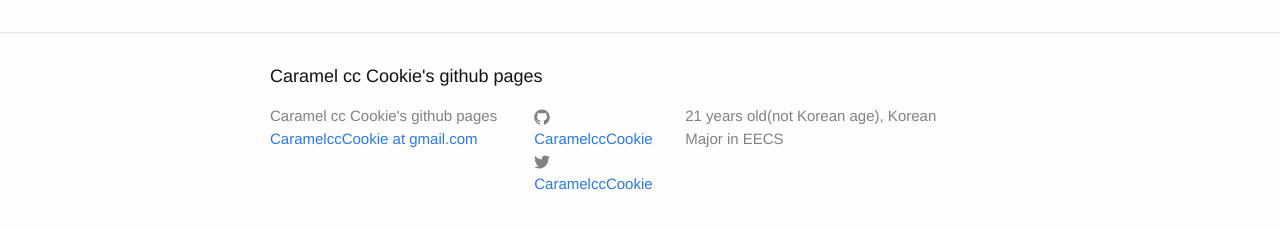
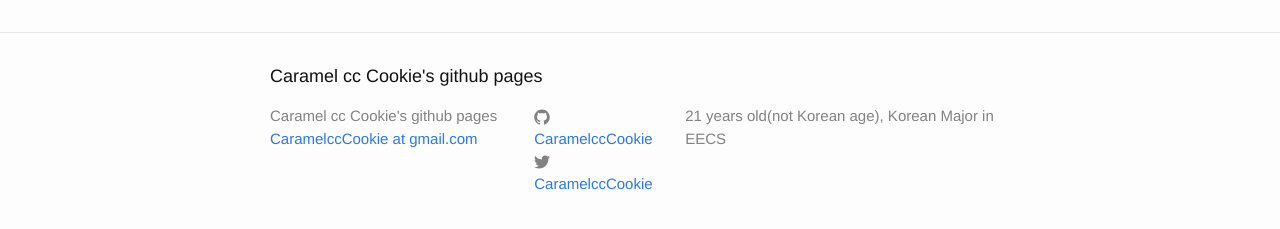
Before and after one commit to caramelcccookie/caramelcccookie.github.io, a Jekyll site: the page built from index.html, in a window 1280 px wide. Shown: the part 264-493 px from the top of the page. Built offline with Jekyll 4.4.1, drawn with Linux system fonts in a browser that asks for light colours.

Commit message:
Revert "br"
This reverts commit 8a4d8ee8655d33dc70d6b64e6656e3ab443cd45c.

```diff
--- a/_config.yml
+++ b/_config.yml
@@ -2,7 +2,7 @@
 title: Caramel cc Cookie's github pages
 email: CaramelccCookie at gmail.com
 description: > # this means to ignore newlines until "baseurl:"
-  21 years old(not Korean age), Korean<br>
+  21 years old(not Korean age), Korean
   Major in EECS
 baseurl: "" # the subpath of your site, e.g. /blog/
 url: "http://yourdomain.com" # the base hostname & protocol for your site
```
